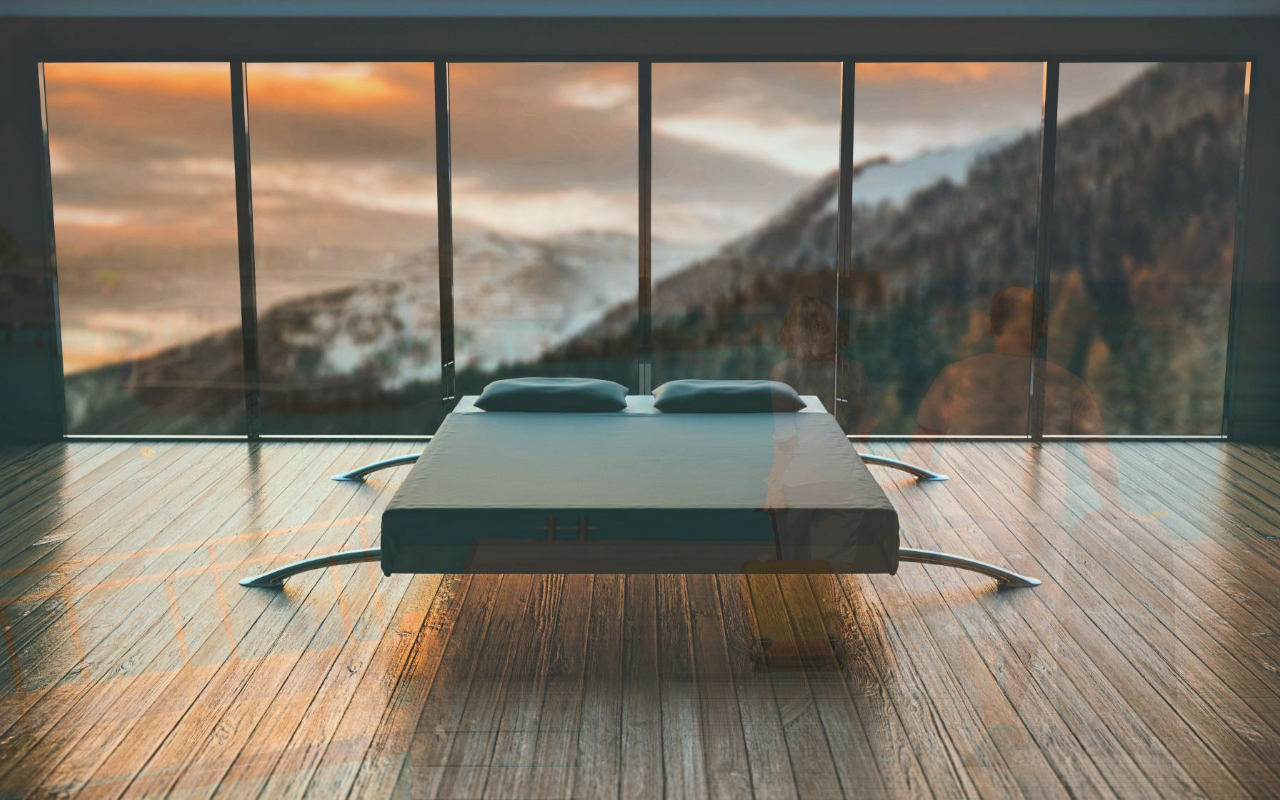
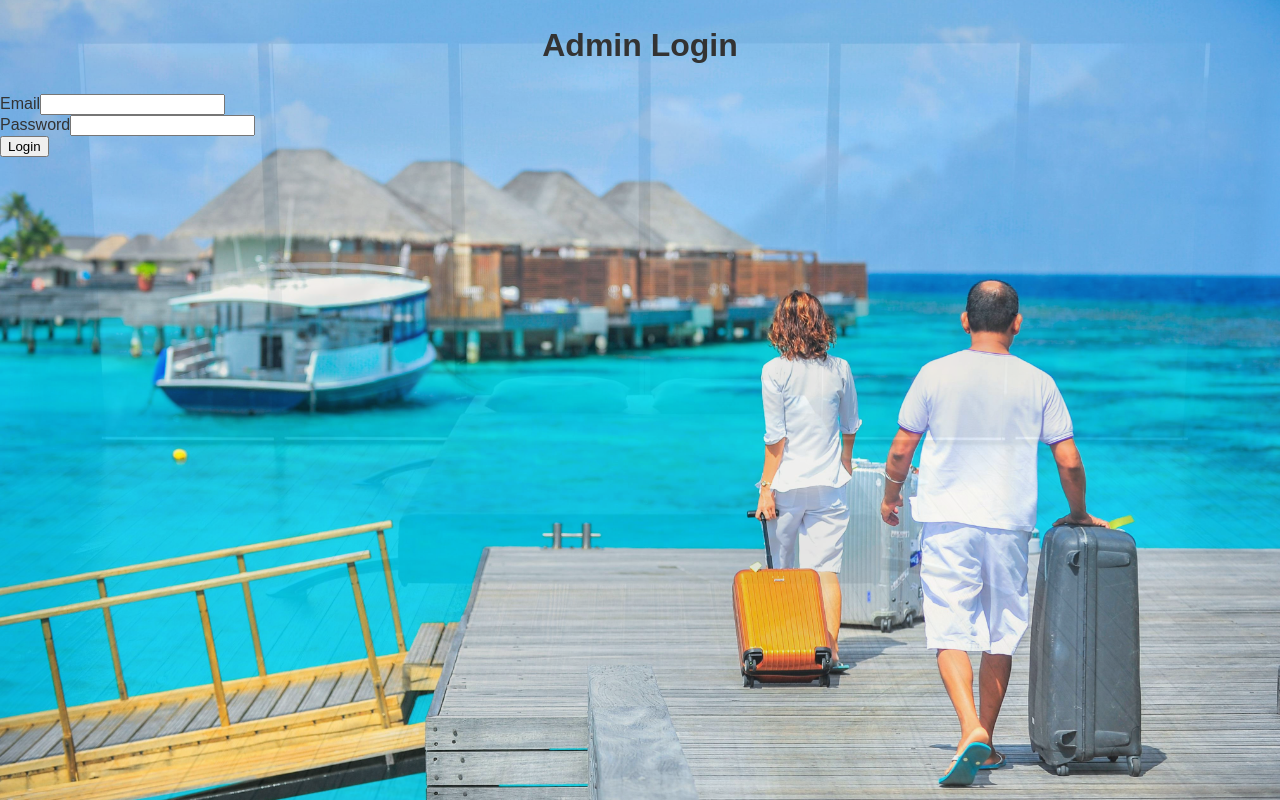
Before and after one commit to Siphe23/Booking-hotel-app, a React (Create React App) app: page /admin in a window 1280 px wide. Before the commit this address had no page. Built offline with nearby package versions, Linux system fonts and the light colour scheme.

Commit message:
added file

```diff
--- a/src/App.js
+++ b/src/App.js
@@ -6,6 +6,8 @@ import Home from './pages/Home';
 import Profile from './pages/Profile';
 import OurHotels from './pages/ourHotels';
 import Booknow from './pages/booknow';
+import AdminLogin from './components/AdminLogin'; // Add AdminLogin import
+import AdminProfile from './pages/AdminProfile'; // Add AdminProfile import
 
 function App() {
   return (
@@ -17,6 +19,10 @@ function App() {
           <Route path="/ourhotels" element={<OurHotels />} />
           <Route path="/profile" element={<Profile />} />
           <Route path="/booknow" element={<Booknow />} />
+
+          {/* Admin Routes */}
+          <Route path="/admin" element={<AdminLogin />} />
+          <Route path="/admin/profile" element={<AdminProfile />} />
         </Routes>
       </BrowserRouter>
     </Provider>
--- /dev/null
+++ b/src/components/AdminLogin.js
@@ -0,0 +1,55 @@
+// src/pages/AdminLogin.js
+import React, { useState } from 'react';
+import { useNavigate } from 'react-router-dom';
+import { signInWithEmailAndPassword } from 'firebase/auth';
+import { auth } from '../Firebase/firebase';
+
+function AdminLogin() {
+  const [email, setEmail] = useState('');
+  const [password, setPassword] = useState('');
+  const [error, setError] = useState('');
+  const navigate = useNavigate();
+
+  const handleLogin = async (e) => {
+    e.preventDefault();
+
+    try {
+      // Firebase sign in
+      await signInWithEmailAndPassword(auth, email, password);
+      // Redirect to admin profile
+      navigate('/admin-profile');
+    } catch (error) {
+      setError('Invalid email or password');
+    }
+  };
+
+  return (
+    <div className="login-container">
+      <h2>Admin Login</h2>
+      <form onSubmit={handleLogin}>
+        <div>
+          <label>Email</label>
+          <input
+            type="email"
+            value={email}
+            onChange={(e) => setEmail(e.target.value)}
+            required
+          />
+        </div>
+        <div>
+          <label>Password</label>
+          <input
+            type="password"
+            value={password}
+            onChange={(e) => setPassword(e.target.value)}
+            required
+          />
+        </div>
+        {error && <p style={{ color: 'red' }}>{error}</p>}
+        <button type="submit">Login</button>
+      </form>
+    </div>
+  );
+}
+
+export default AdminLogin;
--- a/src/components/Navbar.js
+++ b/src/components/Navbar.js
@@ -19,6 +19,11 @@ function Navbar() {
         <li><Link to="/ourhotels"><i className="fas fa-hotel"></i> Our Hotels</Link></li>
         <li><Link to="/profile"><i className="fas fa-user"></i> Profile</Link></li>
 
+        {/* Admin-specific links */}
+        <li><Link to="/admin"><i className="fas fa-user-shield"></i> Admin Login</Link></li>
+<li><Link to="/admin/profile"><i className="fas fa-user-cog"></i> Admin Profile</Link></li>
+
+
         <li>
           <button className="book-now-button" onClick={handleBookNow}>
             <i className="fas fa-book"></i> Book Now
--- /dev/null
+++ b/src/pages/AdminProfile.js
@@ -0,0 +1,41 @@
+
+import React from 'react';
+import { useNavigate } from 'react-router-dom';
+import { auth } from '../Firebase/firebase';
+import { onAuthStateChanged, signOut } from 'firebase/auth';
+import { useEffect, useState } from 'react';
+
+function AdminProfile() {
+  const [admin, setAdmin] = useState(null);
+  const navigate = useNavigate();
+
+  useEffect(() => {
+
+    onAuthStateChanged(auth, (user) => {
+      if (user) {
+        setAdmin(user);
+      } else {
+
+        navigate('/admin-login');
+      }
+    });
+  }, [navigate]);
+
+  const handleLogout = () => {
+    signOut(auth).then(() => {
+      navigate('/admin-login');
+    });
+  };
+
+  if (!admin) return null;
+
+  return (
+    <div>
+      <h2>Welcome, {admin.email}</h2>
+      <button onClick={handleLogout}>Logout</button>
+
+    </div>
+  );
+}
+
+export default AdminProfile;
```
Also changed, not shown: src/reducers/useAuth.js (added, +22 -0 lines).
